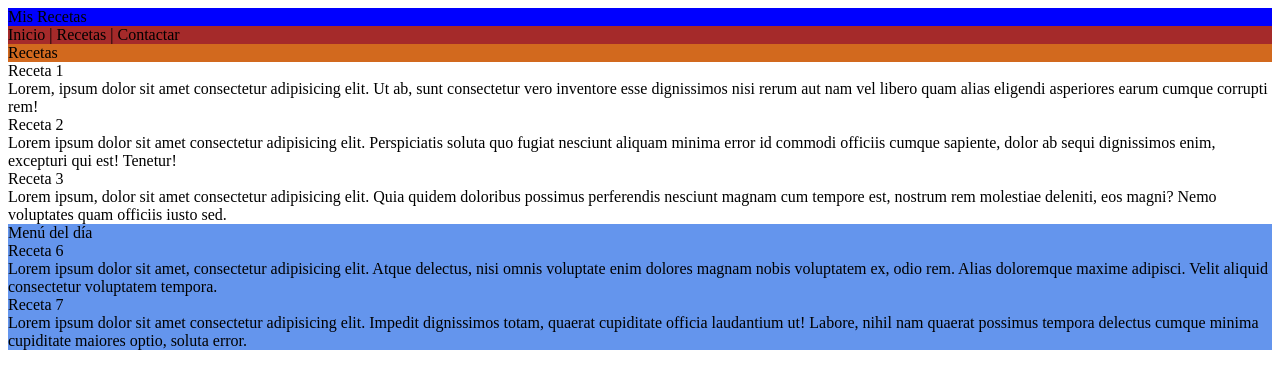
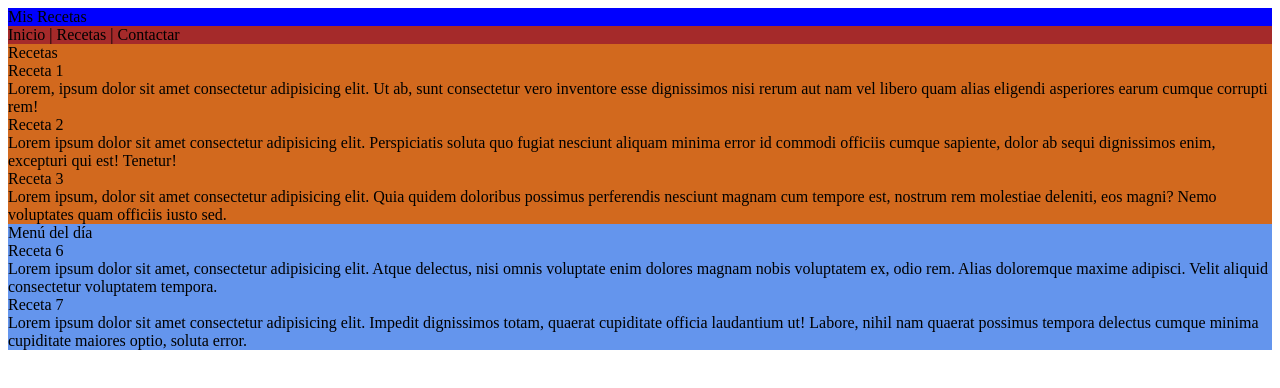
Before and after one commit to Danivibe/Misrecetas, a plain HTML site: page index.html in a window 1280 px wide. Drawn offline with Linux system fonts and the light colour scheme.

Commit message:
Update index.html
En el número 13 quito "/div" para que me aparezca el color.

```diff
--- a/index.html
+++ b/index.html
@@ -10,7 +10,7 @@
     <div style="background-color: blue">Mis Recetas</div>
     <div style="background-color: brown;">Inicio | Recetas | Contactar</div>
         <div>
-            <div style="background-color: chocolate;">Recetas</div>
+            <div style="background-color: chocolate;">Recetas
             <div>Receta 1</div>
                 <div>Lorem, ipsum dolor sit amet consectetur adipisicing elit. Ut ab, sunt consectetur vero inventore esse dignissimos nisi rerum aut nam vel libero quam alias eligendi asperiores earum cumque corrupti rem!</div>
             <div>Receta 2</div>
```
